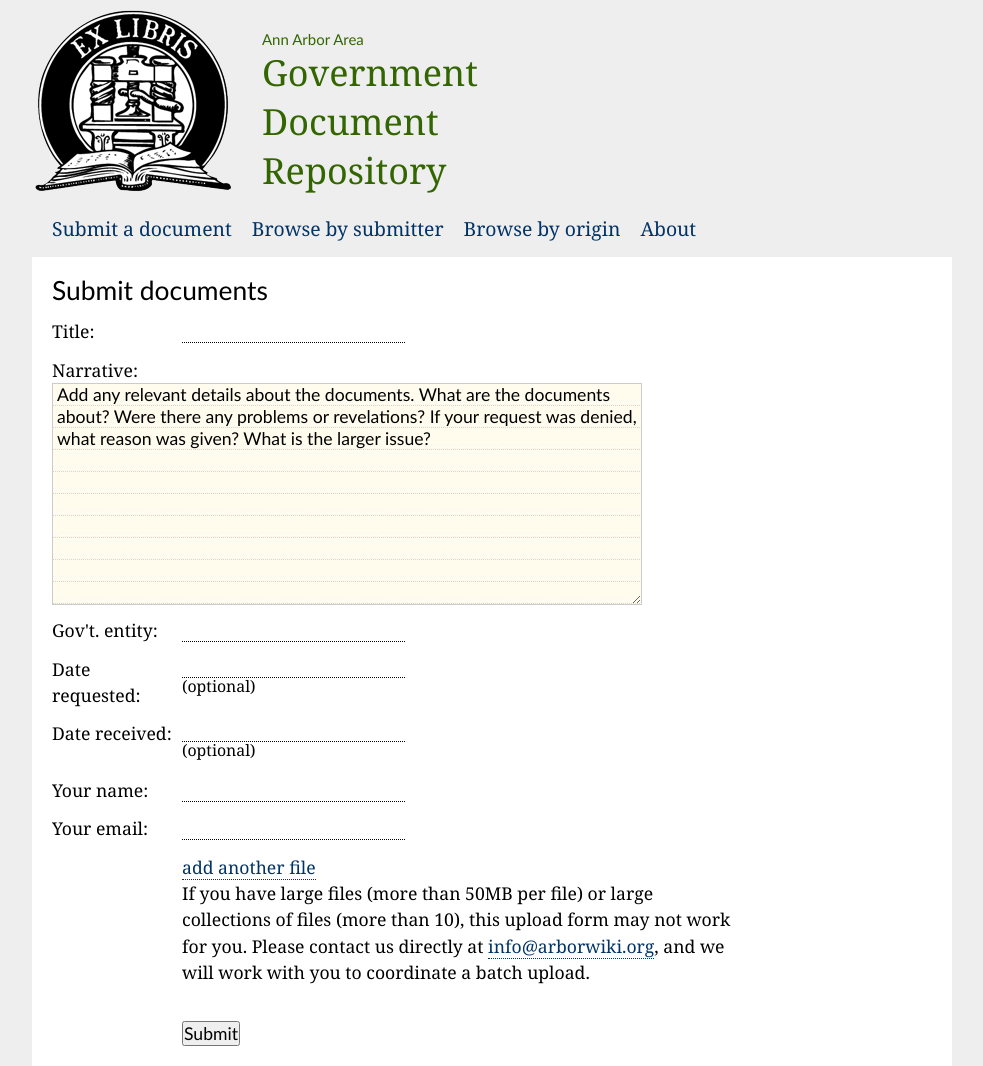
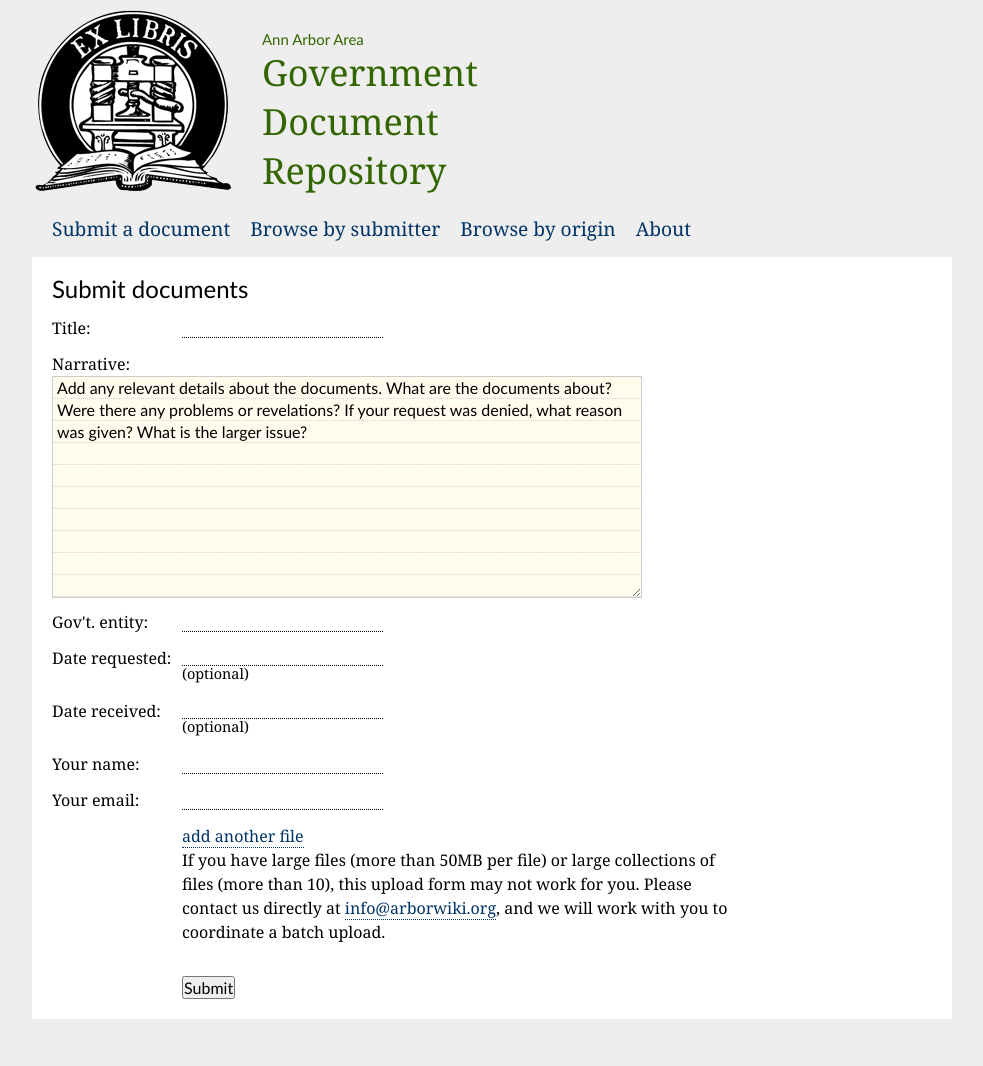
Before and after one commit to a2civictech/a2docs-sources, a Django app: template templates/add.html in a window 1280 px wide. Shown: the whole page, without its empty margins (148-1131 px from the left). After the commit the page ends 1019 px from the top, so only its background shows below. Run offline with Django 3.2, Linux system fonts and the light colour scheme; the template is opened without the code that fills it: values that come from a table or form of the project are taken from there, others are empty; data comes from the database, SQL or seed files in the repository; parts of the project's set-up code (start-up, migrations or seed data) failed here and were passed over.

Commit message:
And again witht the CSS

```diff
--- a/assets/css/base.css
+++ b/assets/css/base.css
@@ -15,7 +15,7 @@ caption, th, td {
 body {
     font-family: Baskerville, Cambria, Times, serif;
     background: #eee;
-    font-size: 1.1em;
+    font-size: 1em;
 }
 
 #page {
@@ -32,7 +32,7 @@ body {
     overflow:hidden;
 }
 #nav {
-    font-size: 1.1em;
+    font-size: 1.2em;
     overflow:hidden;
     margin:10px 0px 15px 20px;
 }
@@ -159,7 +159,7 @@ tr.odd td {
     font-size: .9em;
     border-top: 1px solid #fff;
 }
-#narrative p { margin-right:234px; }
+#narrative p { margin-right:334px; }
 
 
 /* submission page */
```
